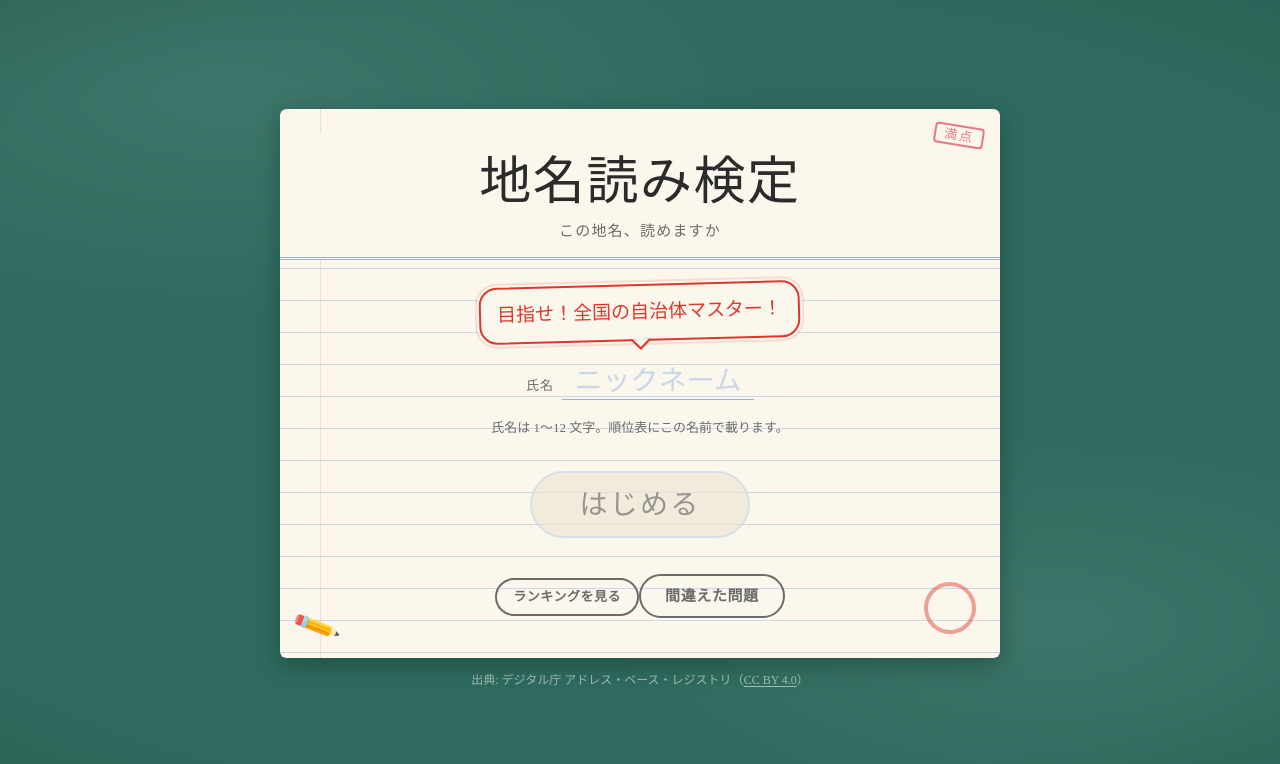
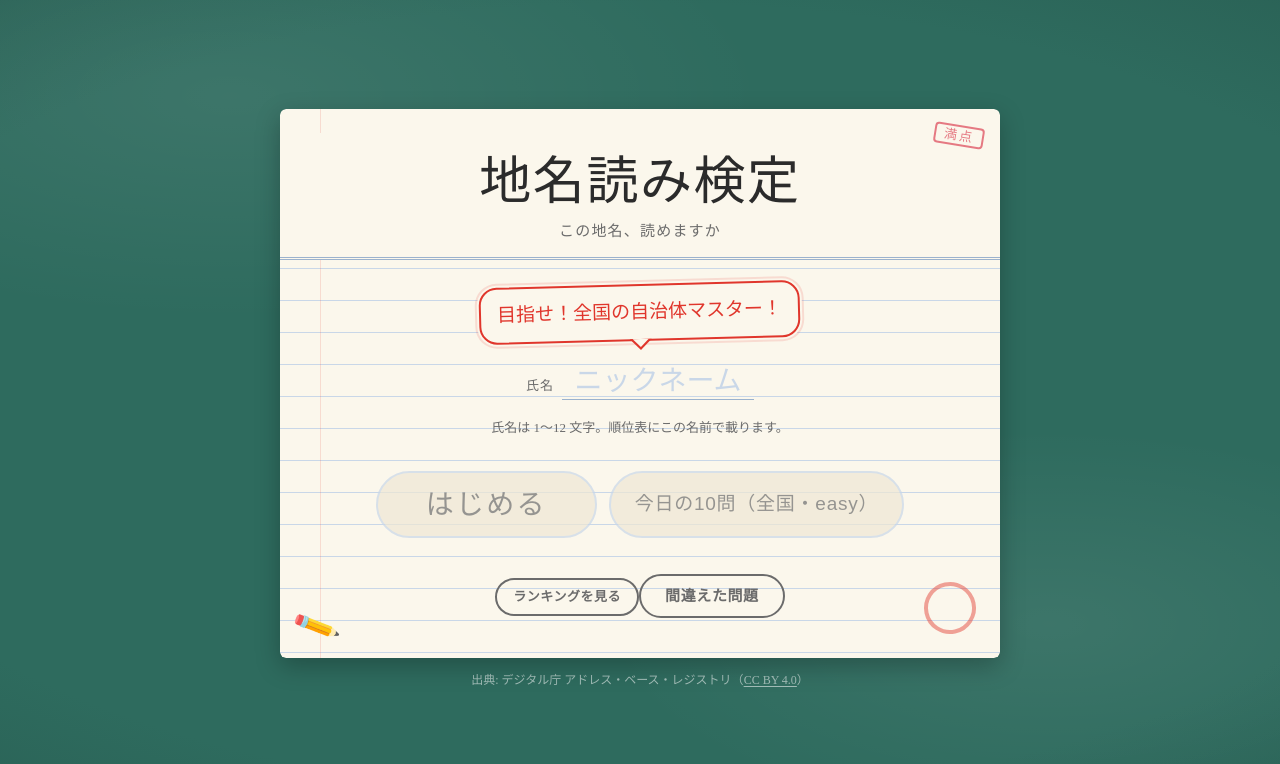
Before and after one commit to akiralab/chimei-kentei, a React (Vite) app: page / in a window 1280 px wide. Shown: the top 764 px of the page. Built offline with nearby package versions, Linux system fonts and the light colour scheme; no server answers; a web font is replaced by a local one.

Commit message:
表紙に「今日の10問（全国・easy）」の入口を置き、日付シードを JST に固定

```diff
--- a/public/theme-preview.css
+++ b/public/theme-preview.css
@@ -1090,7 +1090,12 @@ body {
   color: var(--color-pencil);
 }
 
+/* 主ボタンは 2 つ（「はじめる」と「今日の10問」）。狭い画面では縦に積む */
 .cover__actions {
+  display: flex;
+  flex-wrap: wrap;
+  justify-content: center;
+  gap: var(--space-2) var(--space-3);
   margin: var(--space-2) 0 0;
 }
 
@@ -1127,6 +1132,14 @@ body {
 
 .cover__start:disabled {
   animation: none;
+}
+
+/* もう 1 つの主ボタン。ラベルが長いので字と左右の余白だけ詰める（高さは「はじめる」と同じ）*/
+.cover__today {
+  min-height: 56px;
+  padding: var(--space-3) var(--space-5);
+  font-size: var(--fs-lg);
+  box-shadow: 0 4px 0 var(--color-ink);
 }
 
 @keyframes cover-float {
--- a/src/engine/setId.ts
+++ b/src/engine/setId.ts
@@ -59,11 +59,16 @@ export function parseSetId(str: string): ParsedSetId | null {
   return { dataVersion, mode, scope, seed }
 }
 
-/** ローカル時刻の 'YYYYMMDD' */
+/**
+ * JST（Asia/Tokyo）の暦日の 'YYYYMMDD'。
+ * 「今日の10問」は全員が同じ 10 問を解く前提なので、端末のタイムゾーンで
+ * 日付が前後しないよう JST 固定にする（UTC+9 のオフセットを足して UTC 日付を読む）。
+ */
 export function todaySeed(date: Date = new Date()): string {
-  const y = String(date.getFullYear()).padStart(4, '0')
-  const m = String(date.getMonth() + 1).padStart(2, '0')
-  const d = String(date.getDate()).padStart(2, '0')
+  const jst = new Date(date.getTime() + 9 * 60 * 60 * 1000)
+  const y = String(jst.getUTCFullYear()).padStart(4, '0')
+  const m = String(jst.getUTCMonth() + 1).padStart(2, '0')
+  const d = String(jst.getUTCDate()).padStart(2, '0')
   return `${y}${m}${d}`
 }
 
--- a/src/screens/Cover.tsx
+++ b/src/screens/Cover.tsx
@@ -1,11 +1,16 @@
+import { DATA_VERSION } from '../engine/bank.ts'
 import { isValidNickname } from '../engine/ranking.ts'
+import { SCOPE_NATIONWIDE, buildSetId, todaySeed } from '../engine/setId.ts'
 import { useNickname } from '../hooks/useNickname.ts'
-import { RANKING_PATH, REVIEW_PATH, SELECT_PATH, navigate } from '../router.ts'
+import { RANKING_PATH, REVIEW_PATH, SELECT_PATH, navigate, quizPath } from '../router.ts'
 
 /**
  * 表紙。「小テストが配られた瞬間」の 1 枚。
  * スクロールさせない前提なので、要素は 5 つ（見出し・吹き出し・氏名欄・注記・ボタン）に絞る。
  * 装飾（赤ペンの丸・鉛筆・ゴム印）は .cover__prop で、画像を持たず CSS と絵文字だけで描く。
+ *
+ * ボタンは 2 つとも主ボタン。「今日の10問」は全員が同じ 10 問（全国・easy・日付シード）を解くので、
+ * 範囲選択を経由せず表紙から 1 タップで始められるようにする。
  */
 export default function Cover() {
   const [nickname, setNickname] = useNickname()
@@ -15,6 +20,12 @@ export default function Cover() {
     if (!ready) return
     setNickname(nickname.trim())
     navigate(SELECT_PATH)
+  }
+
+  const startToday = () => {
+    if (!ready) return
+    setNickname(nickname.trim())
+    navigate(quizPath(buildSetId(DATA_VERSION, 'e', SCOPE_NATIONWIDE, todaySeed())))
   }
 
   return (
@@ -46,6 +57,9 @@ export default function Cover() {
         <button type="button" className="btn btn--primary cover__start" onClick={start} disabled={!ready}>
           はじめる
         </button>
+        <button type="button" className="btn btn--primary cover__today" onClick={startToday} disabled={!ready}>
+          今日の10問（全国・easy）
+        </button>
       </p>
 
       <p className="cover__sub-actions">
--- a/src/styles/theme.css
+++ b/src/styles/theme.css
@@ -959,7 +959,12 @@ body {
   color: var(--color-pencil);
 }
 
+/* 主ボタンは 2 つ（「はじめる」と「今日の10問」）。狭い画面では縦に積む */
 .cover__actions {
+  display: flex;
+  flex-wrap: wrap;
+  justify-content: center;
+  gap: var(--space-2) var(--space-3);
   margin: var(--space-2) 0 0;
 }
 
@@ -996,6 +1001,14 @@ body {
 
 .cover__start:disabled {
   animation: none;
+}
+
+/* もう 1 つの主ボタン。ラベルが長いので字と左右の余白だけ詰める（高さは「はじめる」と同じ）*/
+.cover__today {
+  min-height: 56px;
+  padding: var(--space-3) var(--space-5);
+  font-size: var(--fs-lg);
+  box-shadow: 0 4px 0 var(--color-ink);
 }
 
 @keyframes cover-float {
```
Also changed, not shown: 2 other files (tests, documents, lock files or other folders).
